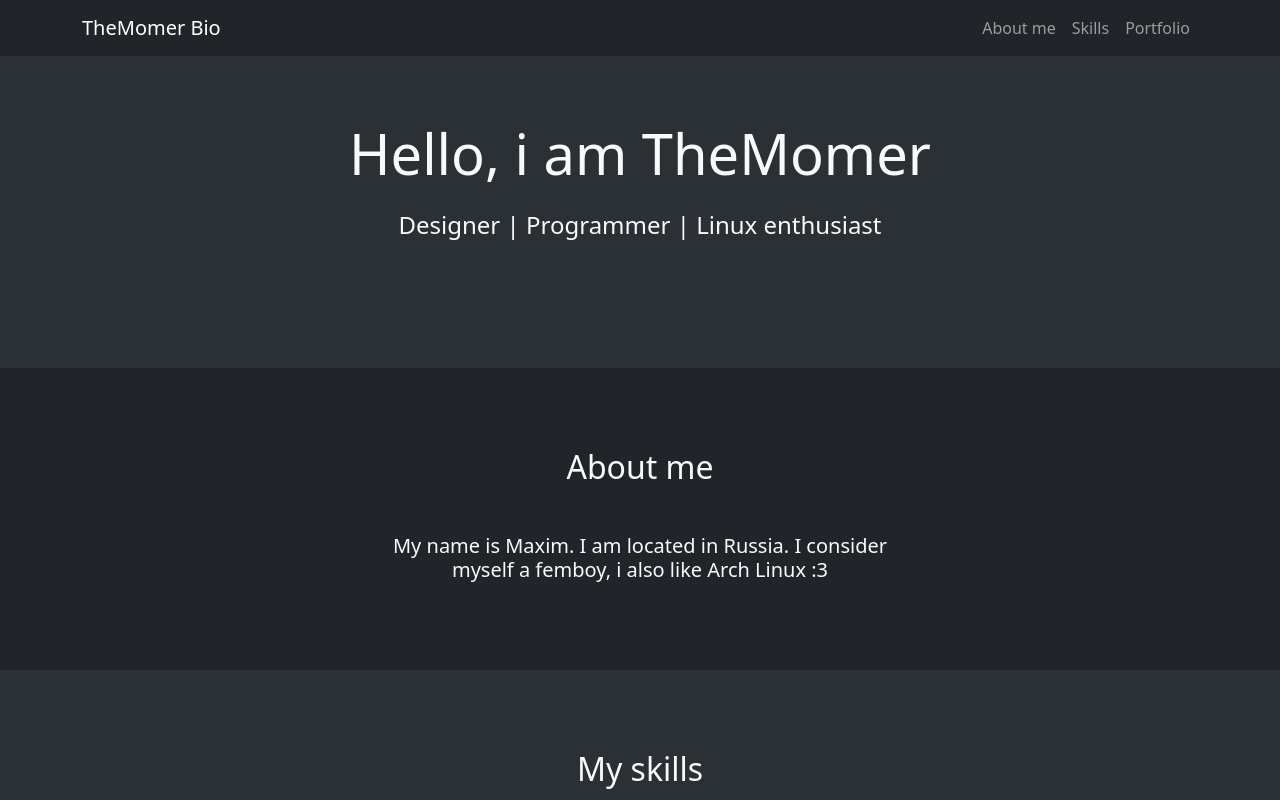
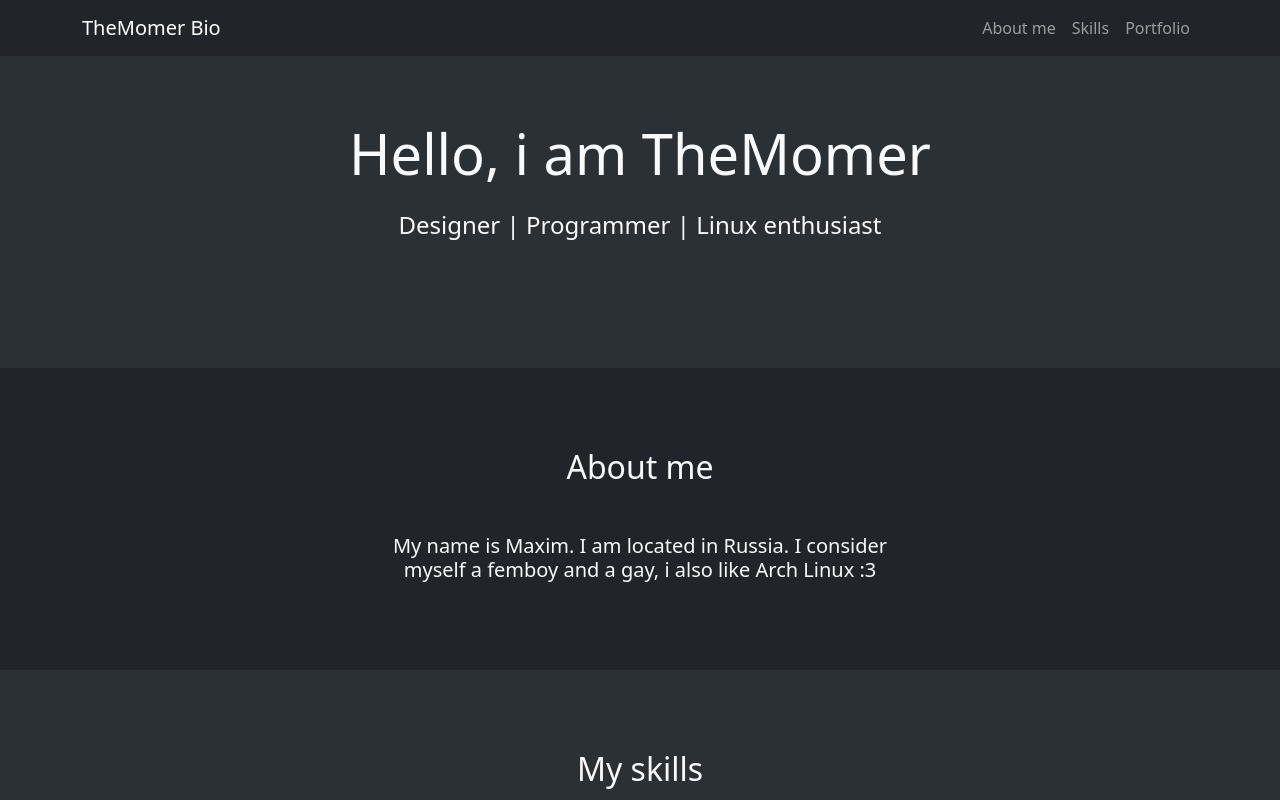
Before and after one commit to TheMomer/themomer.github.io, a plain HTML site: page index.html in a window 1280 px wide. Shown: the top 800 px of the page. Drawn offline with nearby package versions, Linux system fonts and the light colour scheme.

Commit message:
Update index.html

```diff
--- a/index.html
+++ b/index.html
@@ -82,7 +82,7 @@
             <h2 class="text-center mb-5">About me</h2>
             <div class="row align-items-center justify-content-center text-center">
                 <div class="col-lg-6 mt-4 mt-lg-0">
-                    <h5>My name is Maxim. I am located in Russia. I consider myself a femboy, i also like Arch Linux :3</h5>
+                    <h5>My name is Maxim. I am located in Russia. I consider myself a femboy and a gay, i also like Arch Linux :3</h5>
                 </div>
             </div>
         </div>
```
